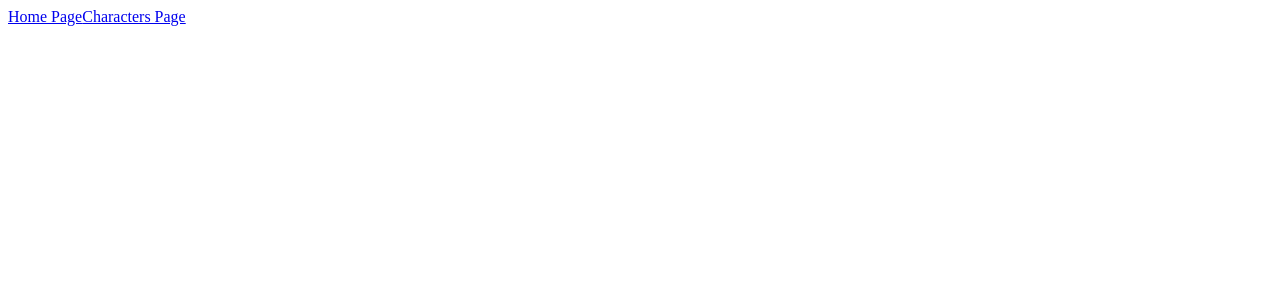
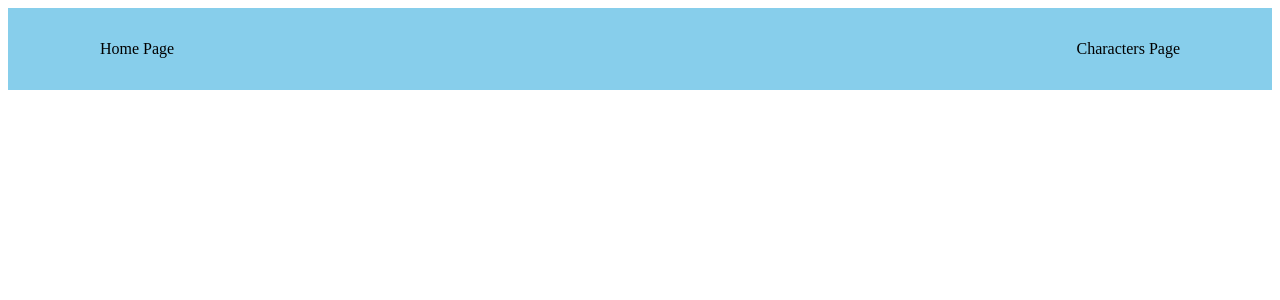
Before and after one commit to WEB27-practice/breaking-bad-practice, a React (Create React App) app in the folder project/: page / in a window 1280 px wide. Shown: the top 300 px of the page. Built offline with nearby package versions, Linux system fonts and the light colour scheme.

Commit message:
Use styled components
  *Styles the cards, the NavLinks, and the selectors for the NavLinks
  *Styles the input bar

```diff
--- a/project/src/App.js
+++ b/project/src/App.js
@@ -1,26 +1,57 @@
 import React from 'react';
 import './App.css';
 
+import { Route, NavLink } from "react-router-dom";
+import styled from "styled-components";
+
 import Container from "./components/Container.js";
 import Home from "./components/Home.js";
-import { Route, NavLink } from "react-router-dom";
+
+const Wrapper = styled.div`
+  margin: auto 0;
+  display: flex;
+  flex-direction: column;
+  background-color: skyblue;
+`;
+
+const Header = styled.div`
+  margin: auto 0;
+  padding: 2rem;
+  display: flex;
+  justify-content: space-between;
+
+`;
+
+const Pages = styled(NavLink)`
+  text-decoration: none;
+  padding-left: 5%;
+  padding-right: 5%;
+  color: rgba(0, 0, 0, 1);
+  &:hover {
+    color: rgba(127, 255, 0, 1);
+    text-shadow: 10px 10px rgba(0,0,0,1);
+  }
+`;
+
+
+
+
 
 function App() {
   return (
-    <div className="App">
+    <Wrapper>
+      <Header>
+        <Pages to="/home" >Home Page</Pages>
+        <Pages to="/characters">Characters Page</Pages>
+      </Header>
+
       <Route exact path="/home">
         <Home />
       </Route>
       <Route exact path="/characters">
         <Container />
       </Route>
-
-      <NavLink to="/home">Home Page</NavLink>
-      <NavLink to="/characters">Characters Page</NavLink>
-
-      {/* <Home />
-      <Container /> */}
-    </div>
+    </Wrapper>
   );
 }
 
--- a/project/src/components/Card.js
+++ b/project/src/components/Card.js
@@ -1,6 +1,43 @@
 import React from "react";
 
+import styled from "styled-components";
 
+const CharCard = styled.div`
+    box-shadow: 0 4px 8px 0 rgba(0, 0, 0, 0.4), 0 6px 20px 0 rgba(127, 255, 0, 0.4);
+    width: 200px;
+    height: 250px;
+    display: flex;
+    margin: 1rem;
+    background-color: white;
+`;
+
+const TextBox = styled.div`
+    display: flex;
+    flex-direction: column;
+    font-family: Roboto, sans-serif;
+    width: 100%;
+
+`;
+
+const BigText = styled.p`
+    display: flex;
+    justify-content: center;
+    align-content: center;
+    font-size: 0.8rem;
+    width: 100%;
+`;
+
+const Text = styled.p`
+    display: flex;
+    justify-content: center;
+    align-content: center;
+    font-size: 0.5rem;
+    width: 100%;
+`;
+
+const Pic = styled.div`
+    padding: 5%;
+`;
 
 const Card = ({ character }) => {
     console.log(`props from the card`, character);
@@ -8,14 +45,18 @@ const Card = ({ character }) => {
     const { name, birthday, occupation, img, status, nickname } = character;
 
     return (
-        <div>
-            <h1>{name}</h1>
-            <h2>{birthday}</h2>
-            <h2>{occupation}</h2>
-            <img src={img} alt={`${name} from Breaking Bad`} />
-            <h2>{status}</h2>
-            <h2>{nickname}</h2>
-        </div>
+        <CharCard>
+            <Pic>
+                <img src={img} alt={`${name} from Breaking Bad`} style={{"maxWidth": "100px", "borderRadius": "5px"}}/>
+            </Pic>
+            <TextBox>
+                <BigText>{name}</BigText>
+                <Text>{birthday}</Text>
+                <Text>{occupation}</Text>
+                <Text>{status}</Text>
+                <Text>{nickname}</Text>
+            </TextBox>
+        </CharCard>
     )
 }
 
--- a/project/src/components/Container.js
+++ b/project/src/components/Container.js
@@ -2,10 +2,30 @@ import React, { useState, useEffect } from "react";
 import { NavLink } from "react-router-dom";
 
 import Card from "./Card.js";
-// import SearchForm from "./SearchForm.js";
+import styled from "styled-components";
 
 import axios from "axios";
 
+const Wrapper = styled.div`
+    display: flex;
+    flex-wrap: wrap;
+`;
+
+const Form = styled.div`
+    display: flex;
+    justify-content: center;
+    align-items: center;
+`;
+
+const Label = styled.label`
+    font-size: 3rem;
+`;
+
+const Input = styled.input`
+    font-size: 2rem;
+    padding-left: 1rem;
+    box-shadow: -4px 0 8px 0 rgba(0, 0, 0, 0.4), 0 6px 20px 0 rgba(127, 255, 0, 0.4);
+`;
 
 const Container = () => {
     const [ characters, setCharacters ] = useState([])
@@ -37,25 +57,25 @@ const Container = () => {
 
     return (
         <div>
-            <NavLink to="/home">Home Page</NavLink>
-            <h1> This is the container! </h1>
-            <div>
+            <Form>
                 <form onSubmit={handleSubmit}>
-                    <label>
-                        Search for your character here:
-                        <input
+                    <Label>
+                        Search the characters here:
+                        <Input
                             type="text"
                             placeholder="Walter White 🔍"
                             name="character"
                             value={search}
                             onChange={handleChange}
                         />
-                    </label>
+                    </Label>
                 </form>
-            </div>
+            </Form>
+            <Wrapper>
             {characters.map(char => {
                 return <Card character={char}/>
             })}
+            </Wrapper>
         </div>
     )
 }
```
